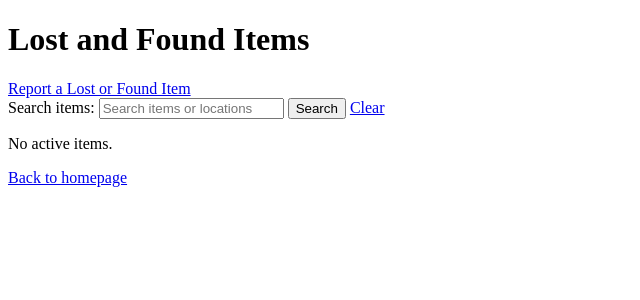
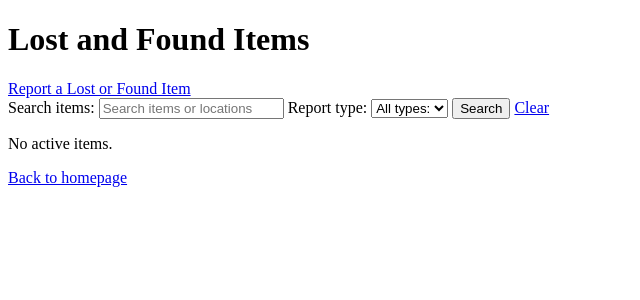
Before and after one commit to moduwo/MavLost, a Django app: page /items/ in a window 1280 px wide. Shown: the top 300 px of the page, without its empty margins (0-640 px from the left). Run offline with Django 5.2, Linux system fonts and the light colour scheme; the visitor is signed in with stand-in values (Sample User, id 1); data that the repository does not hold is empty.

Commit message:
add lost/found filter to search

```diff
--- a/items/templates/items/item_list.html
+++ b/items/templates/items/item_list.html
@@ -15,6 +15,15 @@
     <form method="get" action="{% url 'item_list' %}">
         <label for="search">Search items:</label>
         <input type="search" id="search" name="q" value="{{ query }}" placeholder="Search items or locations">
+
+        <!-- filter items by lost/found -->
+        <label for="report_type">Report type:</label>
+        <select id="report_type" name="report_type">
+            <option value="">All types:</option>
+            <option value="lost" {% if report_type == 'lost' %}selected{% endif %}>Lost</option>
+            <option value="found" {% if report_type == 'found' %}selected{% endif %}>Found</option>
+        </select>
+
         <button type="submit">Search</button>
         <a href="{% url 'item_list' %}">Clear</a>
     </form>
@@ -46,8 +55,8 @@
 
     <!-- display message when no items are found -->
     {% empty %}
-        {% if query %}
-            <p>No items match your search.</p>
+        {% if query or report_type %}
+            <p>No items match your search or filter.</p>
         {% else %}
             <p>No active items.</p>
         {% endif %}
--- a/items/views.py
+++ b/items/views.py
@@ -32,6 +32,8 @@ def create_item(request):
 def item_list(request):
     # get search query from URL and remove whitespace
     query = request.GET.get('q', '').strip()
+    # get report type from URL
+    report_type = request.GET.get('report_type', '')
     # show active items w/ newest first
     items = Item.objects.filter(status__in=['open', 'claim_in_review']).order_by('-created_at')
     # filter items when search query is given
@@ -41,9 +43,14 @@ def item_list(request):
             items.filter(description__icontains=query) |
             items.filter(location__icontains=query)
         ).order_by('created_at')
+    # filter items by lost/found when selected
+    if report_type in ['lost', 'found']:
+        items = items.filter(report_type=report_type)
+    else:
+        report_type = ''
 
     # display item listings
-    return render(request, 'items/item_list.html', {'items': items, 'query': query})
+    return render(request, 'items/item_list.html', {'items': items, 'query': query, 'report_type': report_type})
 
 
 # require users to be logged in to delete items
```
